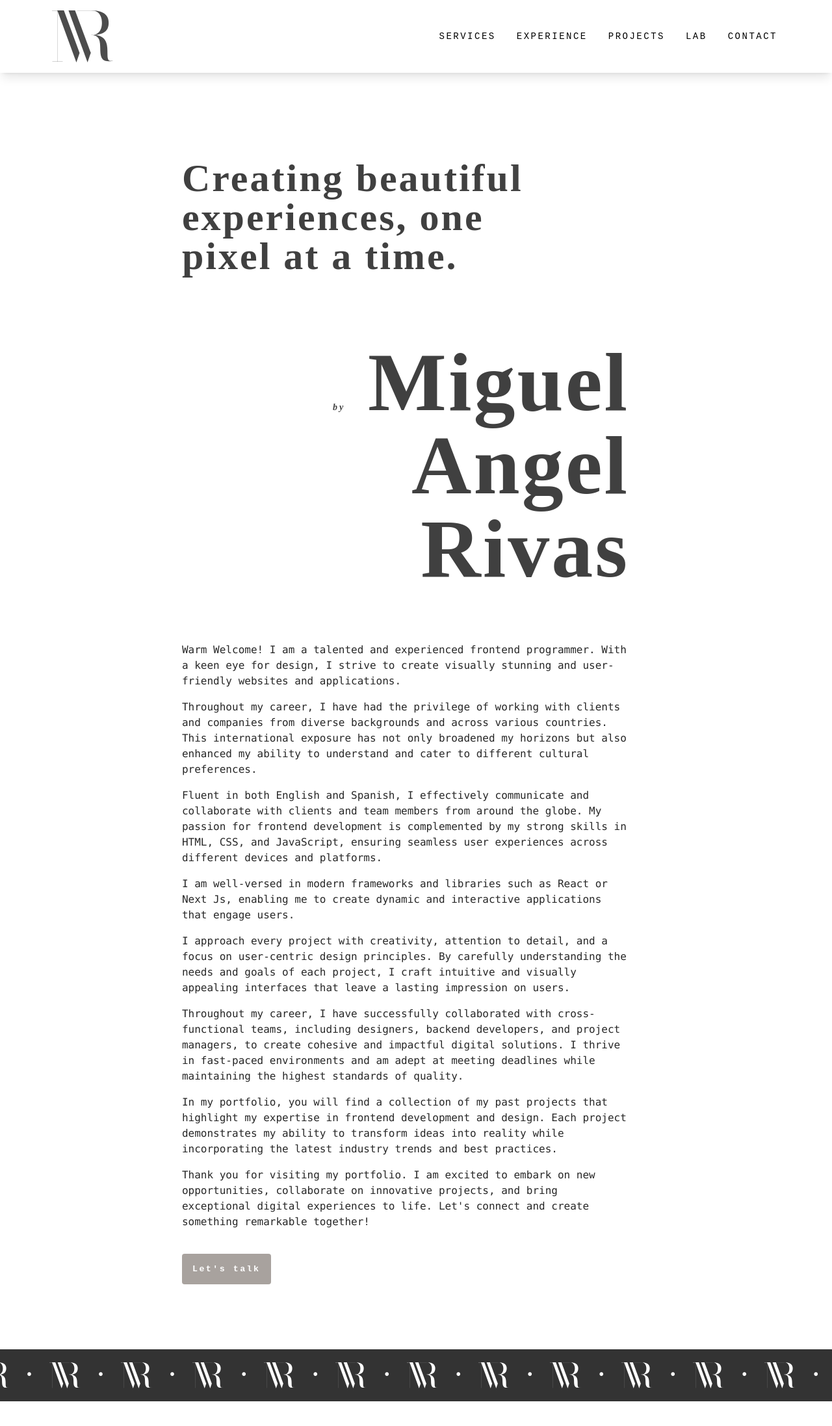
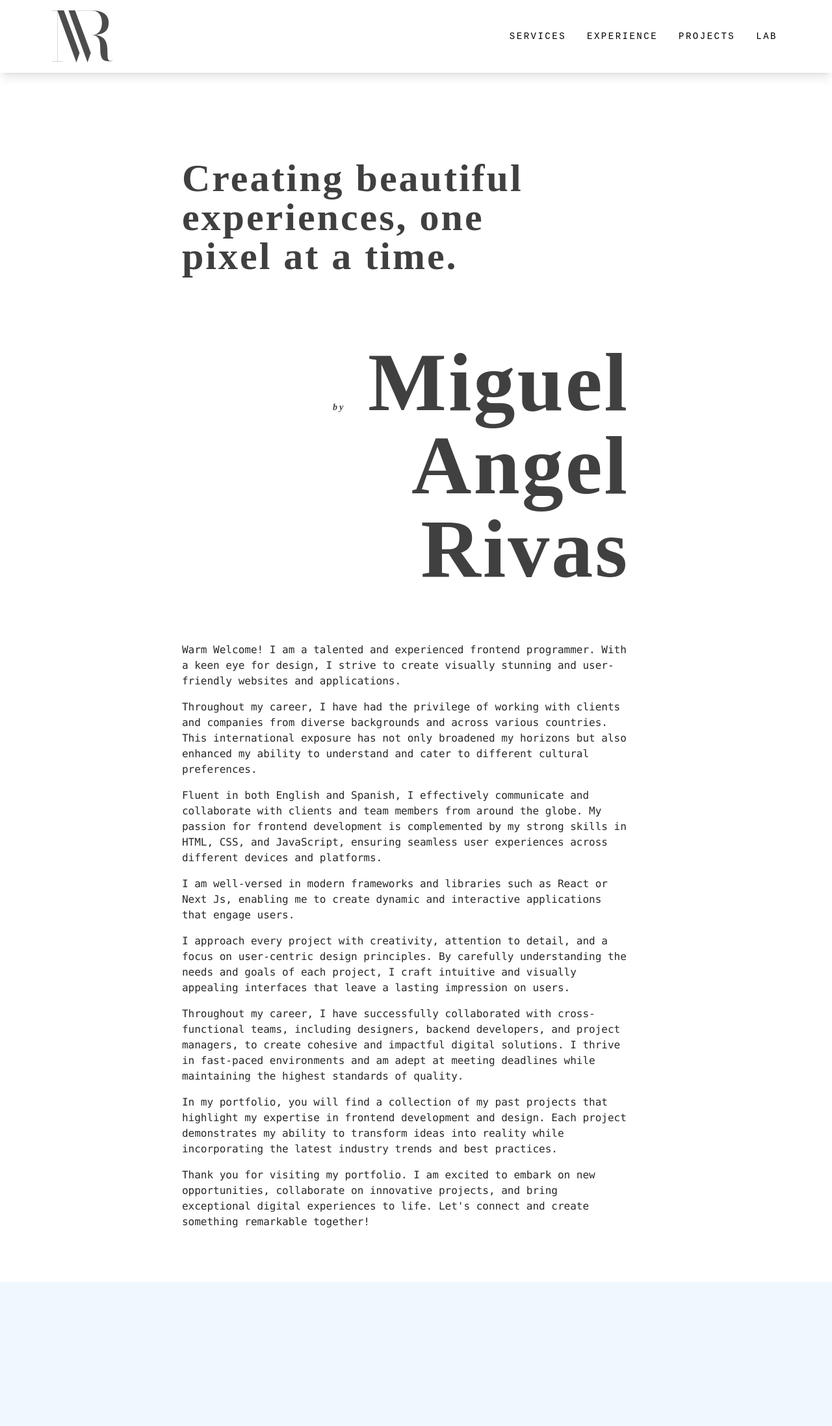
Before and after one commit to miuel/porfolio, a React (Create React App) app in the folder my-portfolio/: page /#/ in a window 1280 px wide. Shown: the top 2194 px of the page at 65% size. Before the commit the page ends 2156 px from the top, so only its background shows below. Built offline with nearby package versions, Linux system fonts and the light colour scheme.

Commit message:
removed contact page + created sticky footer

```diff
--- a/my-portfolio/src/api/data-mock.json
+++ b/my-portfolio/src/api/data-mock.json
@@ -341,10 +341,6 @@
     {
       "name": "LAB",
       "url": "/lab"
-    },
-    {
-      "name": "CONTACT",
-      "url": "/contact"
     }
   ],
   "footer": [
--- a/my-portfolio/src/components/Footer.js
+++ b/my-portfolio/src/components/Footer.js
@@ -2,10 +2,14 @@
 import React from "react";
 import data from "../api/data-mock.json";
 import Marquee from "../components/Marquee";
+import Button from "../components/Button";
 
 const Footer = () => {
   return (
-    <footer className="w-full pt-20">
+    <footer className="relative h-[650px] md:h-[530px] bg-[#f0f8ff]"
+    style={{clipPath: "polygon(0% 0, 100% 0%, 100% 100%, 0 100%)"}}
+    >
+      <div className="fixed h-[650px] md:h-[530px] w-full bottom-0">
         {/* <Marquee
         data={data.footer}
         repeatTimes={3}
@@ -19,7 +23,39 @@ const Footer = () => {
           showBullet
           logo={true}
         />
+        <div className="flex flex-col md:flex-row p-8 md:p-10  max-w-6xl m-auto">
+          <div className="w-full md:w-1/3">
+            <h1>{data?.contact.title}</h1>
+          </div>
+          <div className="w-full md:w-2/3">
+            <div className="flex flex-col pb-5 border-b border-stone-400">
+              <a
+                className="paragraph-style mt-5"
+                href={`mailto:${data?.contact.email}`}
+                aria-label="Email"
+              >
+                {data?.contact.email}
+              </a>
+              <p className="paragraph-style mt-5">{data?.contact.phone}</p>
+            </div>
 
+            <div className="pb-5 border-b border-stone-400 mt-5">
+              {data &&
+                data?.contact?.media.map((media, i) => (
+                  <Button text={media.name} link={media.url} key={i} />
+                ))}
+            </div>
+
+            <div className="pb-5 border-b border-stone-400">
+              <p className="mt-5 paragraph-style">{data?.contact.shortText}</p>
+            </div>
+
+            <div className="pb-5 border-b border-stone-400">
+              <p className="mt-5 paragraph-style">{data?.contact.address}</p>
+            </div>
+          </div>
+        </div>
+      </div>
     </footer>
   );
 };
--- a/my-portfolio/src/components/Navigation.js
+++ b/my-portfolio/src/components/Navigation.js
@@ -4,7 +4,6 @@ import { useLocation, NavLink } from "react-router-dom";
 import data from "../api/data-mock.json";
 import useImagePath from "../hooks/useImagePath";
 import Icon from "../components/Icon";
-import Marquee from "../components/Marquee";
 import Loading from "../components/Loading";
 
 const Navigation = () => {
@@ -43,14 +42,8 @@ const Navigation = () => {
   };
 
   return (
-    <nav className={` bg-transparent sticky top-0 z-10 md:mb-20 shadow-lg `}>
-      {/* <Marquee
-        data={data.footer}
-        repeatTimes={3}
-        showBullet={true}
-        isLevel1
-        className="md:mb-5"
-      /> */}
+    <nav className={` bg-transparent relative md:mb-20 shadow-lg `}>
+
       <div className="max-w-6xl flex flex-wrap items-center justify-between mx-auto p-4">
         {imageSrc ? (
           <NavLink to="/" exact="true">
@@ -101,8 +94,8 @@ const Navigation = () => {
             {data?.navigation.map((option, index) => (
               <NavLink
                 to={option.url}
-                className={`text-sm w-fit hover:bg-white px-1 ${
-                  option.url === selectedOption ? "bg-white" : ""
+                className={`text-sm w-fit hover:bg-stone-400 hover:text-white px-1 ${
+                  option.url === selectedOption ? "bg-stone-400" : ""
                 }`}
                 key={index.toString()}
                 onClick={() => handlePageSelected(option.url)}
--- a/my-portfolio/src/pages/Home.js
+++ b/my-portfolio/src/pages/Home.js
@@ -1,6 +1,5 @@
 // Home Page
 import { React, useEffect, useState } from "react";
-import { Link } from "react-router-dom";
 import data from "../api/data-mock.json";
 import useScrollToTop from "../hooks/useScrollToTop";
 const HomePage = () => {
@@ -51,13 +50,6 @@ const HomePage = () => {
             className="break-words paragraph-style mb-12"
             dangerouslySetInnerHTML={{ __html: data?.home.text }}
           />
-          <Link
-            className="justify-end bg-stone-400 text-white font-bold p-4 rounded hover:bg-white hover:text-stone-400 hover:border hover:border-stone-400"
-            to="/contact"
-            aria-label="Contact us"
-          >
-            Let's talk{" "}
-          </Link>
         </div>
       </section>
     </>
```
Lines whose indentation alone changed are shown as unchanged.
